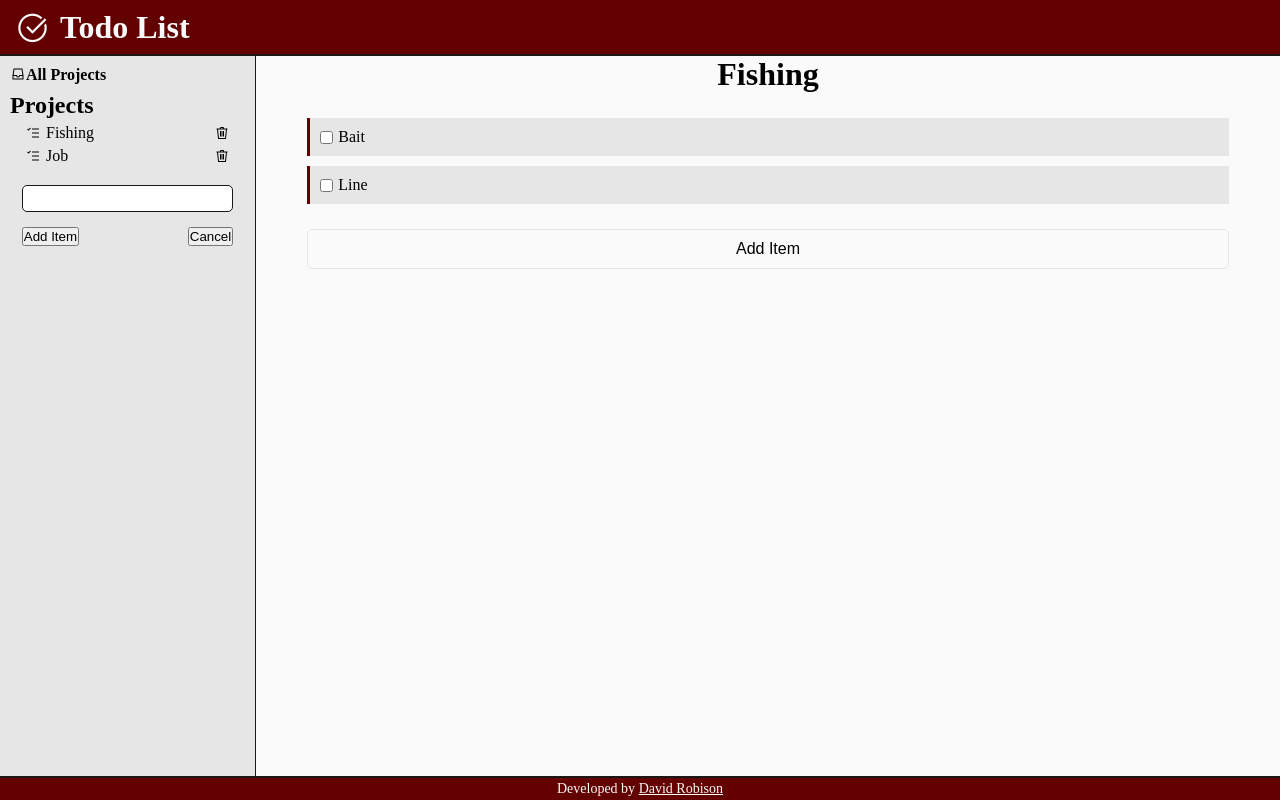
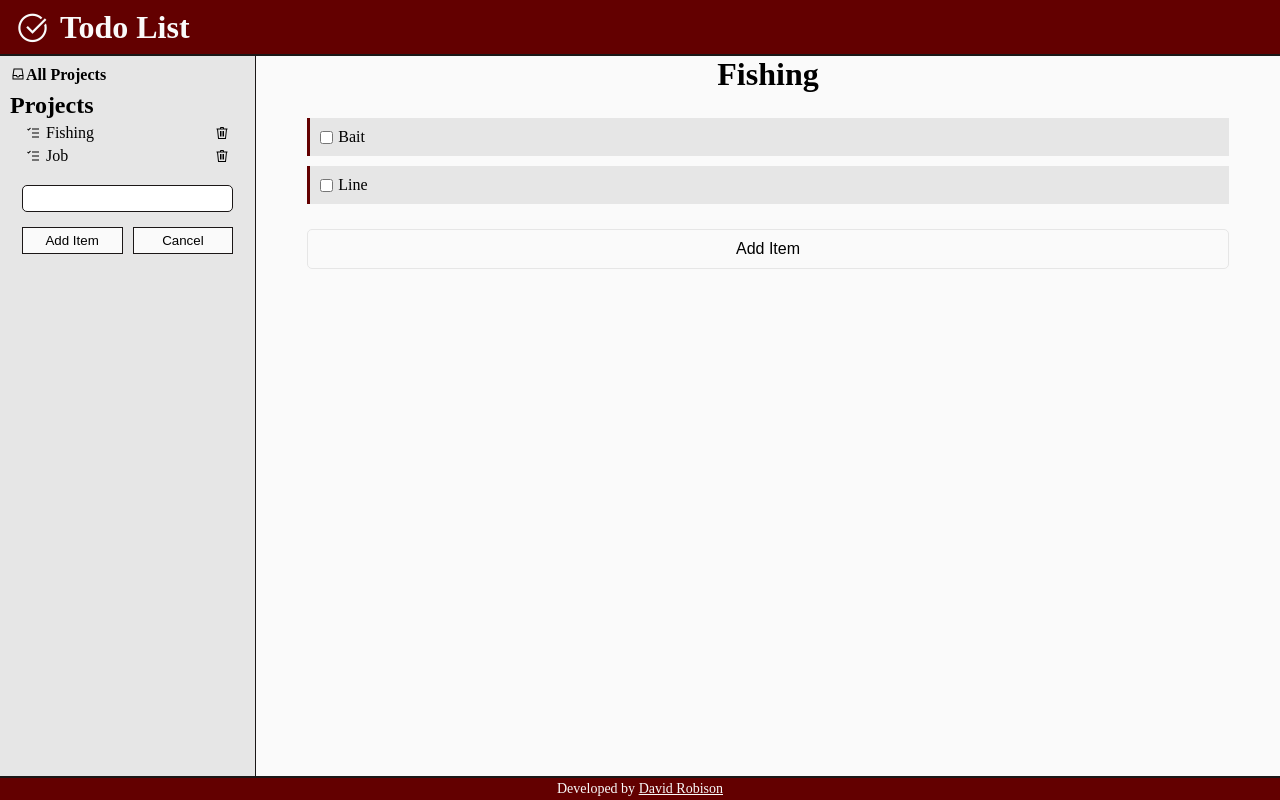
Before and after one commit to robisonwebdev/todo-react, a React (Create React App) app: page / in a window 1280 px wide. Both pictures are taken after a click on the button "Add Project". Built offline with nearby package versions, Linux system fonts and the light colour scheme.

Commit message:
Styled .projectFormBtns button Added gap to .projectFormBtns

```diff
--- a/src/styles/AddProjectForm.css
+++ b/src/styles/AddProjectForm.css
@@ -22,6 +22,14 @@
     flex-direction: row;
     justify-content: space-between;
     align-items: center;
+    gap: 10px;
 
     width: 90%;
 }
+
+.projectFormBtns button {
+    background-color: var(--white);
+    border: 1px solid var(--black);
+    padding: 5px 0;
+    width: 100%;
+}
```
